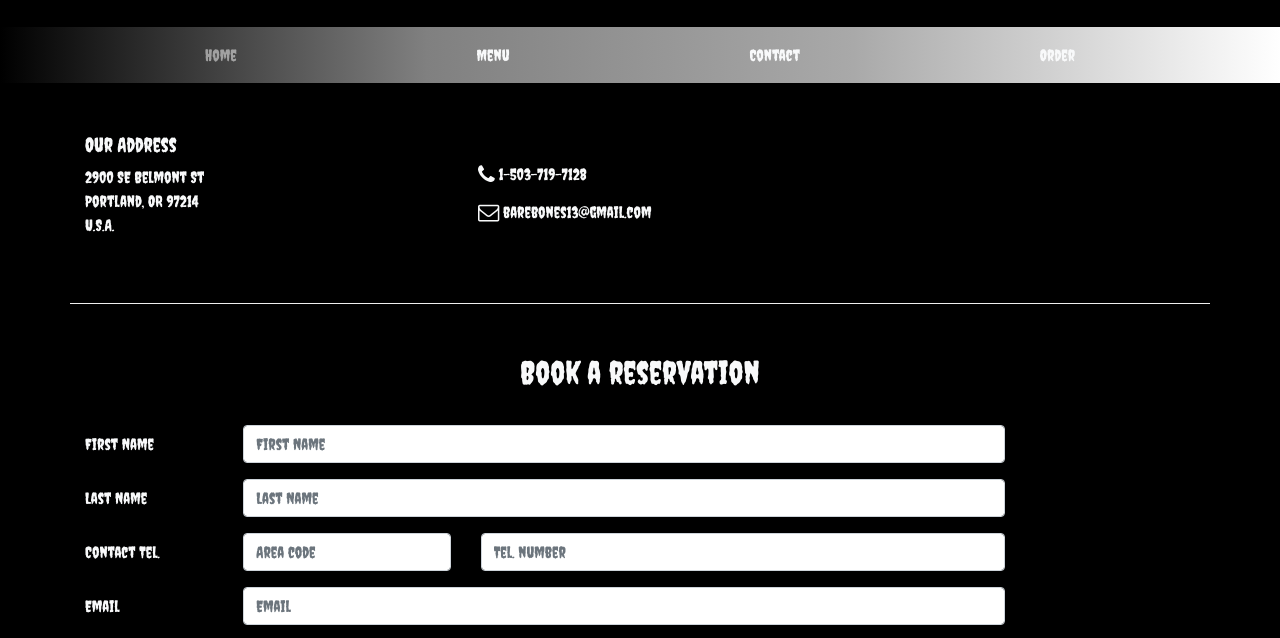
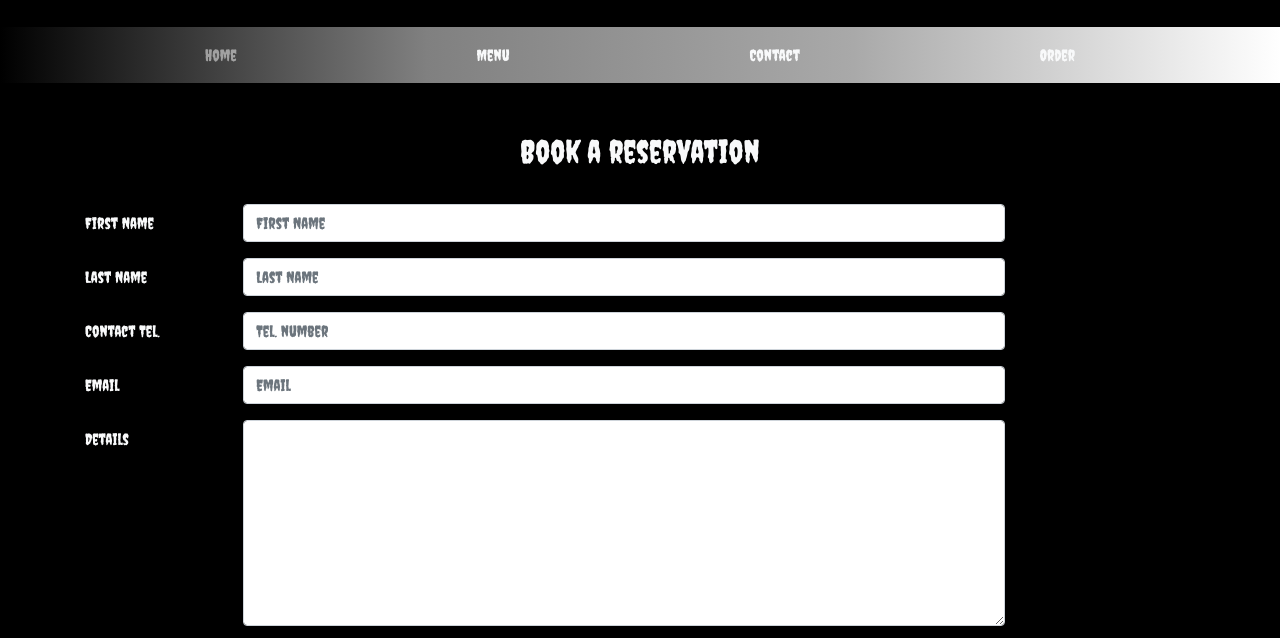
Before and after one commit to dcole505/Nucamp-Boostrap-Portfolio-Project, a website: page contact.html in a window 1280 px wide. Shown: the part 142-780 px from the top of the page. Drawn offline with nearby package versions, Linux system fonts and the light colour scheme.

Commit message:
finish formatting contact.html

```diff
--- a/contact.html
+++ b/contact.html
@@ -46,21 +46,6 @@
   </nav>
 
   <div class="container text-light">
-    <div class="row row-content align-items-center">
-        <div class="col-sm-4">
-            <h5>Our Address</h5>
-            <address>
-                2900 SE Belmont St<br />
-                Portland, OR 97214<br />
-                U.S.A.
-            </address>
-        </div>
-        <div class="col">
-            <a role="button" class="btn btn-link text-light" href="tel:+15037197128"><i class="fa fa-phone fa-lg text-light"></i> 1-503-719-7128</a><br />
-            <a role="button" class="btn btn-link text-light" href="mailto:barebones13@gmail.com"><i class="fa fa-envelope-o fa-lg text-light"></i> barebones13@gmail.com</a>
-        </div>
-    </div>
-
     <div class="row row-content">
         <div class="col-12 text-center">
             <h2>Book a reservation</h2>
@@ -82,10 +67,7 @@
                 </div>
                 <div class="form-group row">
                     <label for="areaCode" class="col-md-2 col-form-label">Contact Tel.</label>
-                    <div class="col-5 col-md-3">
-                        <input type="tel" class="form-control" id="areaCode" name="areaCode" placeholder="Area code" />
-                    </div>
-                    <div class="col-7">
+                    <div class="col-md-10">
                         <input type="tel" class="form-control" id="telNum" name="telNum" placeholder="Tel. number" />
                     </div>
                 </div>
@@ -96,7 +78,7 @@
                     </div>
                 </div>
                 <div class="form-group row">
-                    <label for="feedback" class="col-md-2 col-form-label">Your Feedback</label>
+                    <label for="feedback" class="col-md-2 col-form-label">Details</label>
                     <div class="col-md-10">
                         <textarea class="form-control" id="feedback" name="feedback" rows="8"></textarea>
                     </div>
--- a/css/styles.css
+++ b/css/styles.css
@@ -44,3 +44,8 @@ a, a:hover {
   bottom: 0;
   z-index: 100;
 }
+
+.col-centered {
+  float: none;
+  margin: 0 auto;
+}
```
Also changed, not shown: menu.html (+5 -5 lines).
